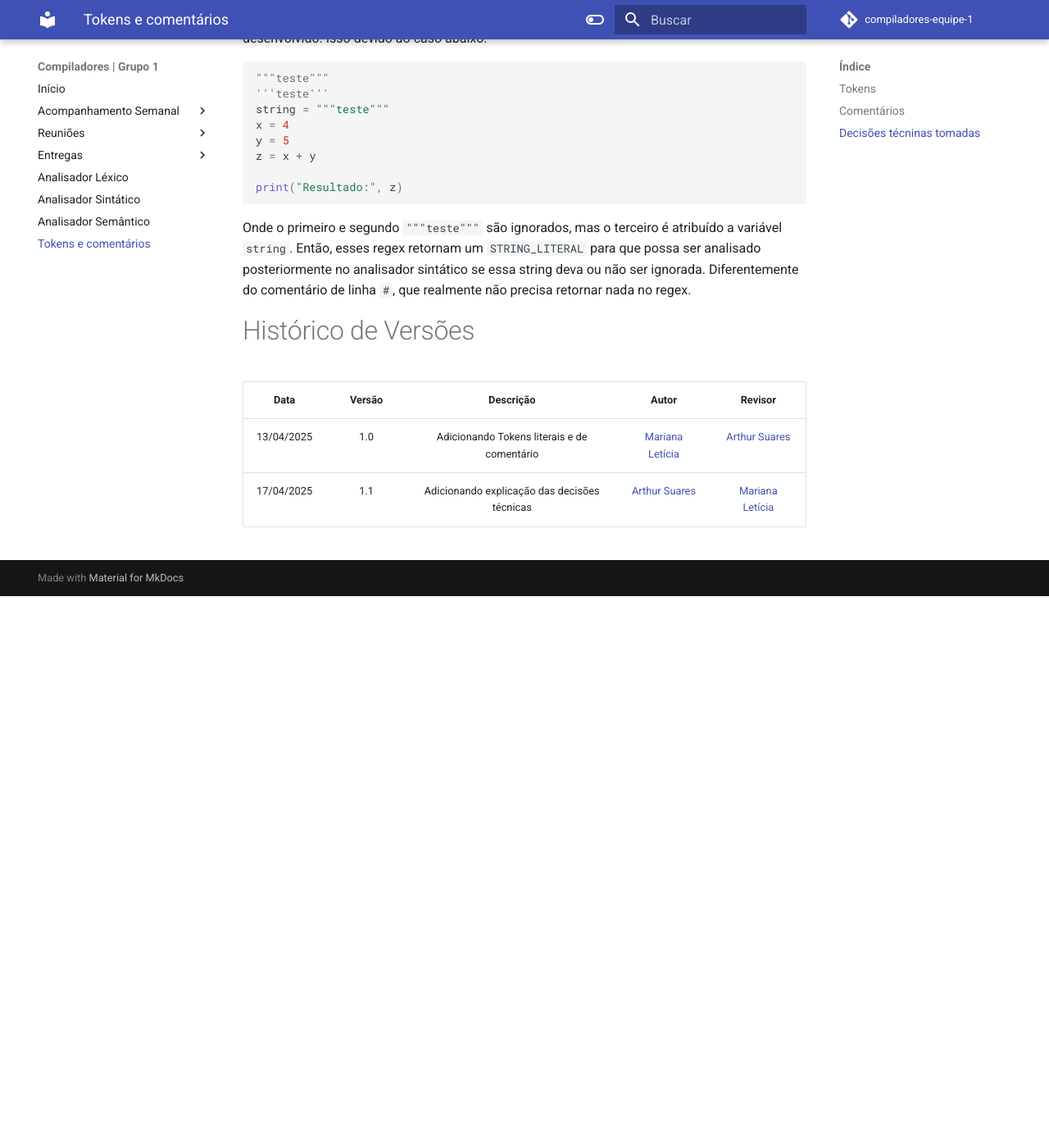
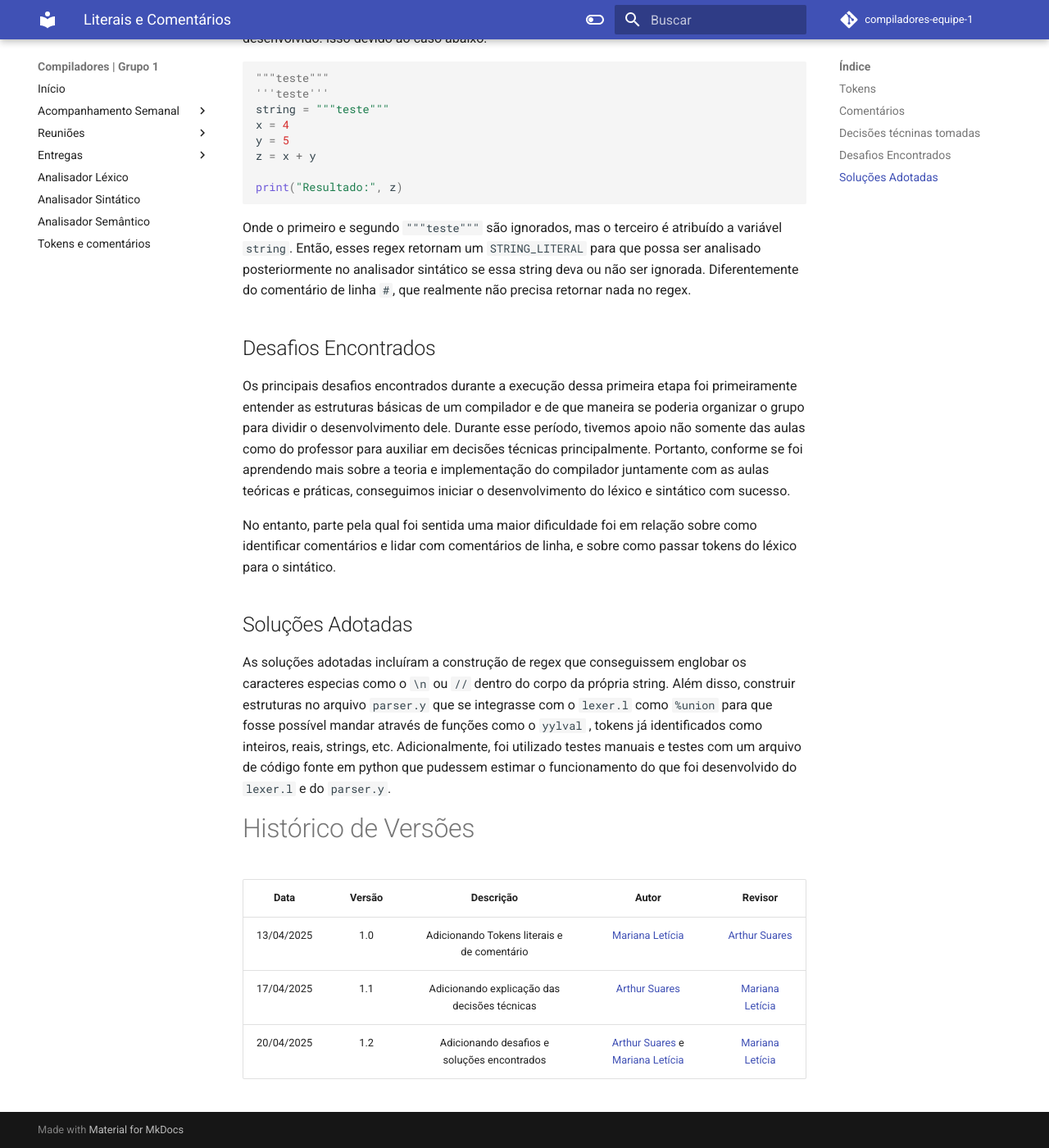
Before and after one commit to brunna-martins/compiladores-equipe-1, an MkDocs documentation site: the page built from docs/entrega1/analisador-lexico/literais-comentarios.md, in a window 1280 px wide and 1400 px high, scrolled down 1897 px. Shown: the whole window at 82% size. Built offline with MkDocs 1.6.1 and Material for MkDocs 9.7.7, drawn with Linux system fonts in a browser that asks for light colours; comment, search, counter and statistics services are not loaded; before the commit the page ends 2624 px from its top, so only the background shows below that; some of the changed text lies outside the part shown.

Commit message:
docs: criação de arquivos para as issues #7 #8 #9
Co-authored-by: Arthur Suares <arthur-suares@users.noreply.github.com>

````diff
--- a/docs/tokens-comentarios.md
+++ b/docs/entrega1/analisador-lexico/literais-comentarios.md
@@ -1,6 +1,4 @@
-
-
-# Tokens e comentários
+# Literais e Comentários
 
 ##  Tokens
 
@@ -135,9 +133,21 @@ print("Resultado:", z)
 ```
 
 Onde o primeiro e segundo `"""teste"""` são ignorados, mas o terceiro é atribuído a variável `string`. Então, esses regex retornam um `STRING_LITERAL` para que possa ser analisado posteriormente no analisador sintático se essa string deva ou não ser ignorada. Diferentemente do comentário de linha `#`, que realmente não precisa retornar nada no regex.
+
+
+## Desafios Encontrados
+Os principais desafios encontrados durante a execução dessa primeira etapa foi primeiramente entender as estruturas básicas de um compilador e de que maneira se poderia organizar o grupo para dividir o desenvolvimento dele. Durante esse período, tivemos apoio não somente das aulas como do professor para auxiliar em decisões técnicas principalmente. Portanto, conforme se foi aprendendo mais sobre a teoria e implementação do compilador juntamente com as aulas teóricas e práticas, conseguimos iniciar o desenvolvimento do léxico e sintático com sucesso.
+
+No entanto, parte pela qual foi sentida uma maior dificuldade foi em relação sobre como identificar comentários e lidar com comentários de linha, e sobre como passar tokens do léxico para o sintático.
+
+## Soluções Adotadas
+
+As soluções adotadas incluíram a construção de regex que conseguissem englobar os caracteres especias como o `\n` ou `//` dentro do corpo da própria string. Além disso, construir estruturas no arquivo `parser.y` que se integrasse com o `lexer.l` como `%union` para que fosse possível mandar através de funções como o `yylval` , tokens já identificados como inteiros, reais, strings, etc. Adicionalmente, foi utilizado testes manuais e testes com um arquivo de código fonte em python que pudessem estimar o funcionamento do que foi desenvolvido do `lexer.l` e do `parser.y`.
+
 # Histórico de Versões
 
 |**Data** | **Versão** | **Descrição** | **Autor** | **Revisor** |
 |:---: | :---: | :---: | :---: | :---: |
 | 13/04/2025 | 1.0 | Adicionando Tokens literais e de comentário | [Mariana Letícia](https://github.com/Marianannn) | [Arthur Suares](https://github.com/arthur-suares) |
 | 17/04/2025 | 1.1 | Adicionando explicação das decisões técnicas |[Arthur Suares](https://github.com/arthur-suares) | [Mariana Letícia](https://github.com/Marianannn) |
+| 20/04/2025 | 1.2 | Adicionando desafios e soluções encontrados |[Arthur Suares](https://github.com/arthur-suares) e [Mariana Letícia](https://github.com/Marianannn)| [Mariana Letícia](https://github.com/Marianannn) |
````
Also changed, not shown: docs/entrega1/analisador-lexico/identificadores-palavras-chave.md (added, +12 -0 lines), docs/entrega1/analisador-lexico/operadores-delimitadores-erros.md (added, +12 -0 lines).
